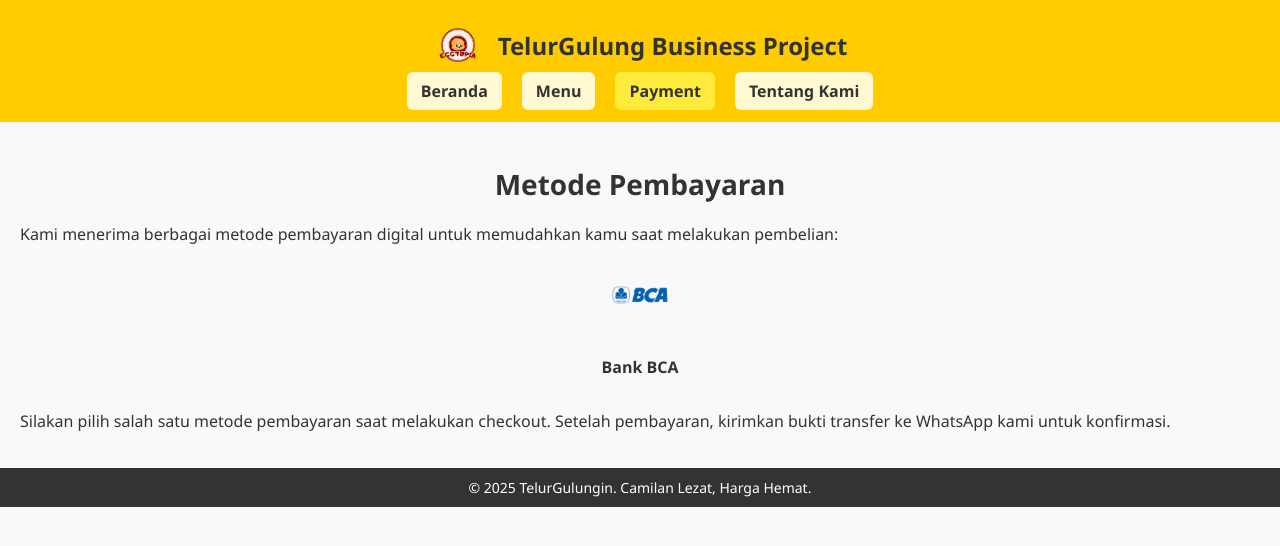
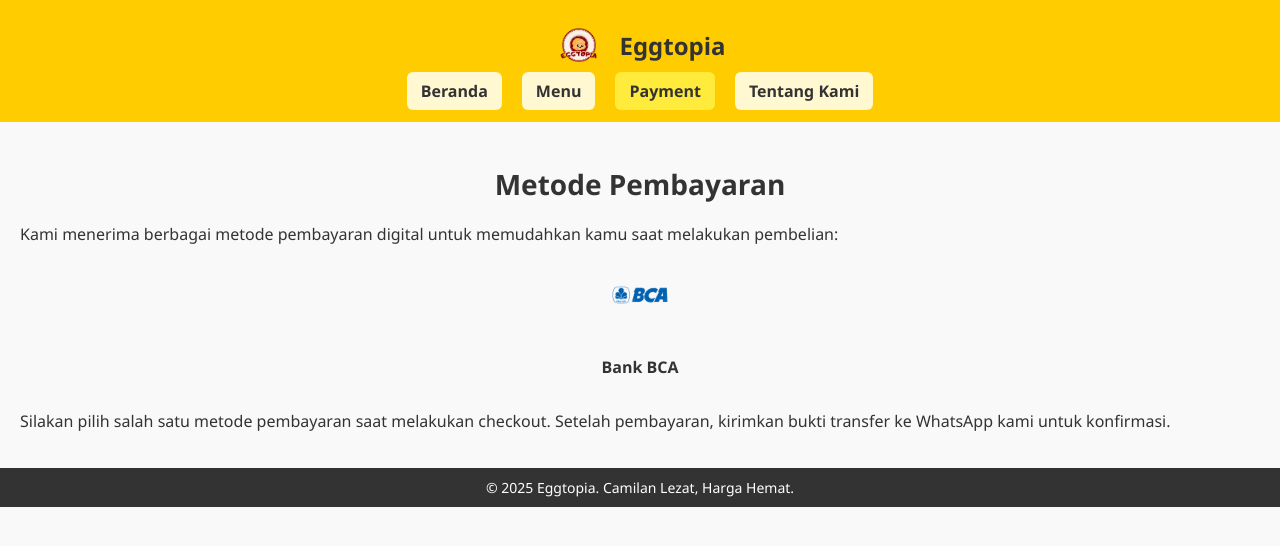
Before and after one commit to maikel-antonio/Eggtopia, a plain HTML site: page payment.html in a window 1280 px wide. Drawn offline with Linux system fonts and the light colour scheme.

Commit message:
Update payment.html

```diff
--- a/payment.html
+++ b/payment.html
@@ -3,7 +3,7 @@
 <head>
     <meta charset="UTF-8">
     <meta name="viewport" content="width=device-width, initial-scale=1.0">
-    <title>Pembayaran - Telur Gulung</title>
+    <title>Pembayaran - Eggtopia</title>
     <link rel="stylesheet" href="style.css">
     <style>
         body {
@@ -167,7 +167,7 @@
 <header>
     <div class="header-container">
         <img src="images/logo.png" alt="Logo Telur Gulung" class="logo">
-        <h1>TelurGulung Business Project</h1>
+        <h1>Eggtopia</h1>
     </div>
     <nav>
         <ul>
@@ -197,7 +197,7 @@
 </main>
 
 <footer>
-    <p>&copy; 2025 TelurGulungin. Camilan Lezat, Harga Hemat.</p>
+    <p>&copy; 2025 Eggtopia. Camilan Lezat, Harga Hemat.</p>
 </footer>
 
 </body>
```
